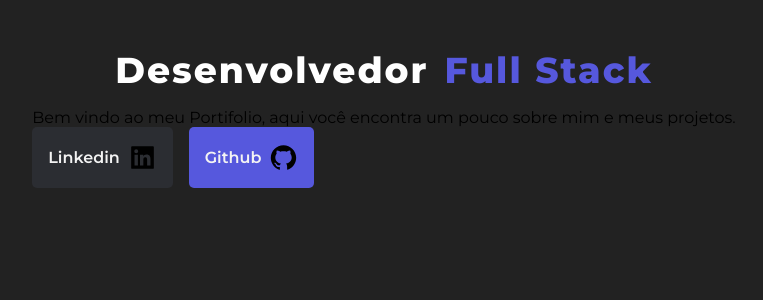
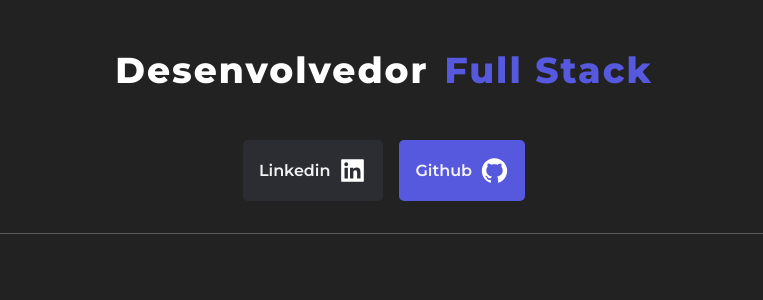
Before and after one commit to PedroVictor022/new-portifolio, a React (Vite) app: page / in a window 1280 px wide. Shown: the top 300 px of the page, without its empty margins (256-1019 px from the left). Built offline with nearby package versions, Linux system fonts and the light colour scheme.

Commit message:
fix details

```diff
--- a/src/components/header/index.tsx
+++ b/src/components/header/index.tsx
@@ -2,16 +2,12 @@ import styled from "styled-components";
 import Title from "../Title/principalTitle";
 
 import { AiFillGithub, AiFillLinkedin } from "react-icons/ai";
+import { WrapLine } from "../../styles/utils";
 
 export default function Header() {
   return (
     <HeaderComponent>
       <Title />
-      <div className="box_1">
-        <p>
-          Bem vindo ao meu Portifolio, aqui você encontra um pouco sobre mim e
-          meus projetos.
-        </p>
       <div className="box_links">
         <LinkComponents color="#2B2D32">
           <a
@@ -33,7 +29,7 @@ export default function Header() {
           <AiFillGithub className="icon" />
         </LinkComponents>
       </div>
-      </div>
+      <WrapLine />
     </HeaderComponent>
   );
 }
@@ -42,9 +38,8 @@ const HeaderComponent = styled.div`
   display: flex;
   flex-direction: column;
   align-items: center;
-  .box_1 {
-  }
   .box_links {
+    padding-top: 2rem;
     display: flex;
     gap: 1rem;
   }
@@ -58,6 +53,7 @@ const LinkComponents = styled.div`
   padding: 1rem;
   border-radius: 5px;
   background-color: ${(props) => props.color || "#fff"};
+
   &:hover {
     a {
       color: #fff;
@@ -73,5 +69,6 @@ const LinkComponents = styled.div`
   .icon {
     font-size: 29px;
     background-color: transparent;
+    color: #fff;
   }
 `;
--- /dev/null
+++ b/src/styles/utils.ts
@@ -0,0 +1,7 @@
+import styled from "styled-components";
+
+export const WrapLine = styled.div`
+  width: 80%;
+  padding: 1rem;
+  border-bottom: 1px solid #5a5a5a;
+`;
```
Lines whose indentation alone changed are shown as unchanged.
